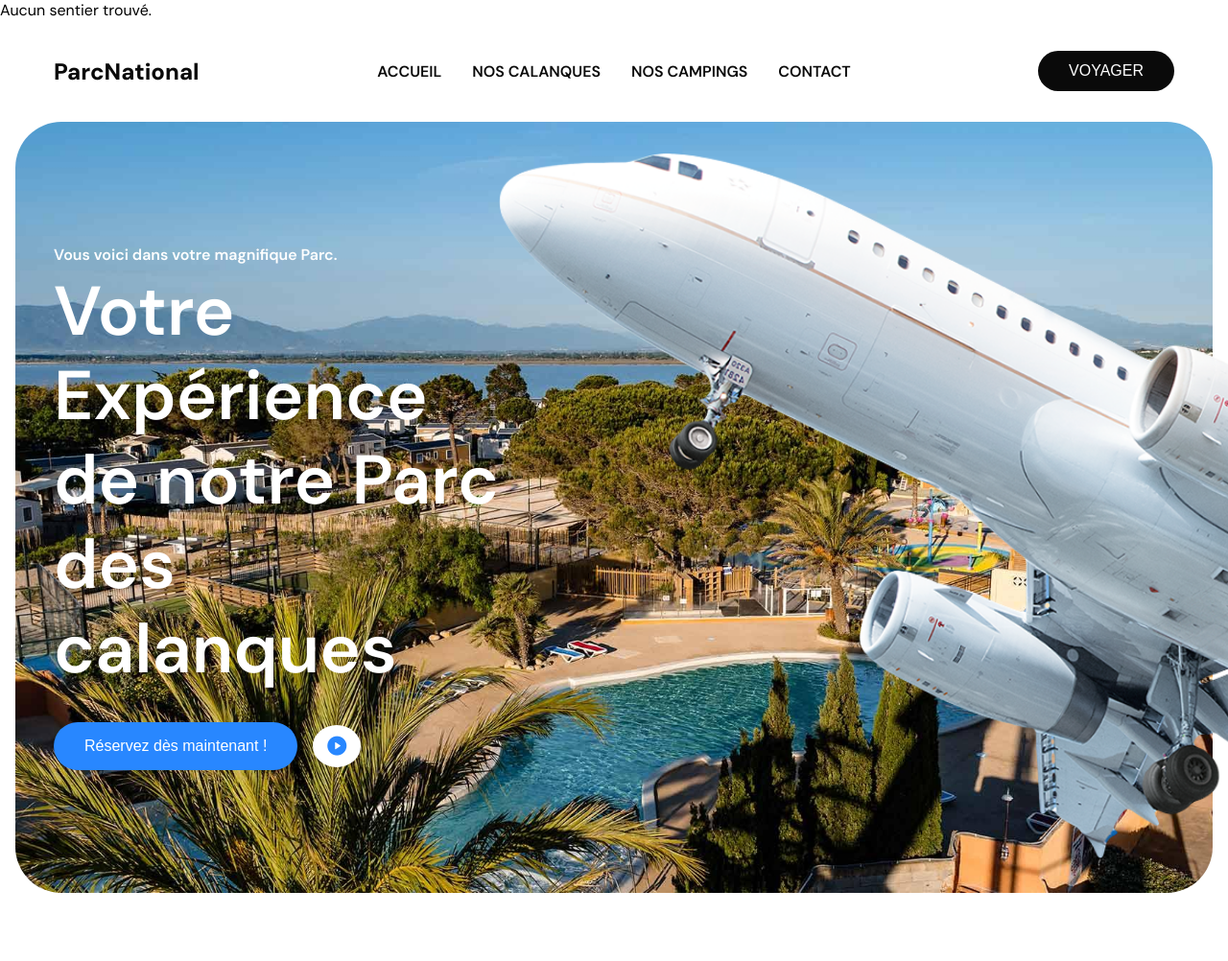
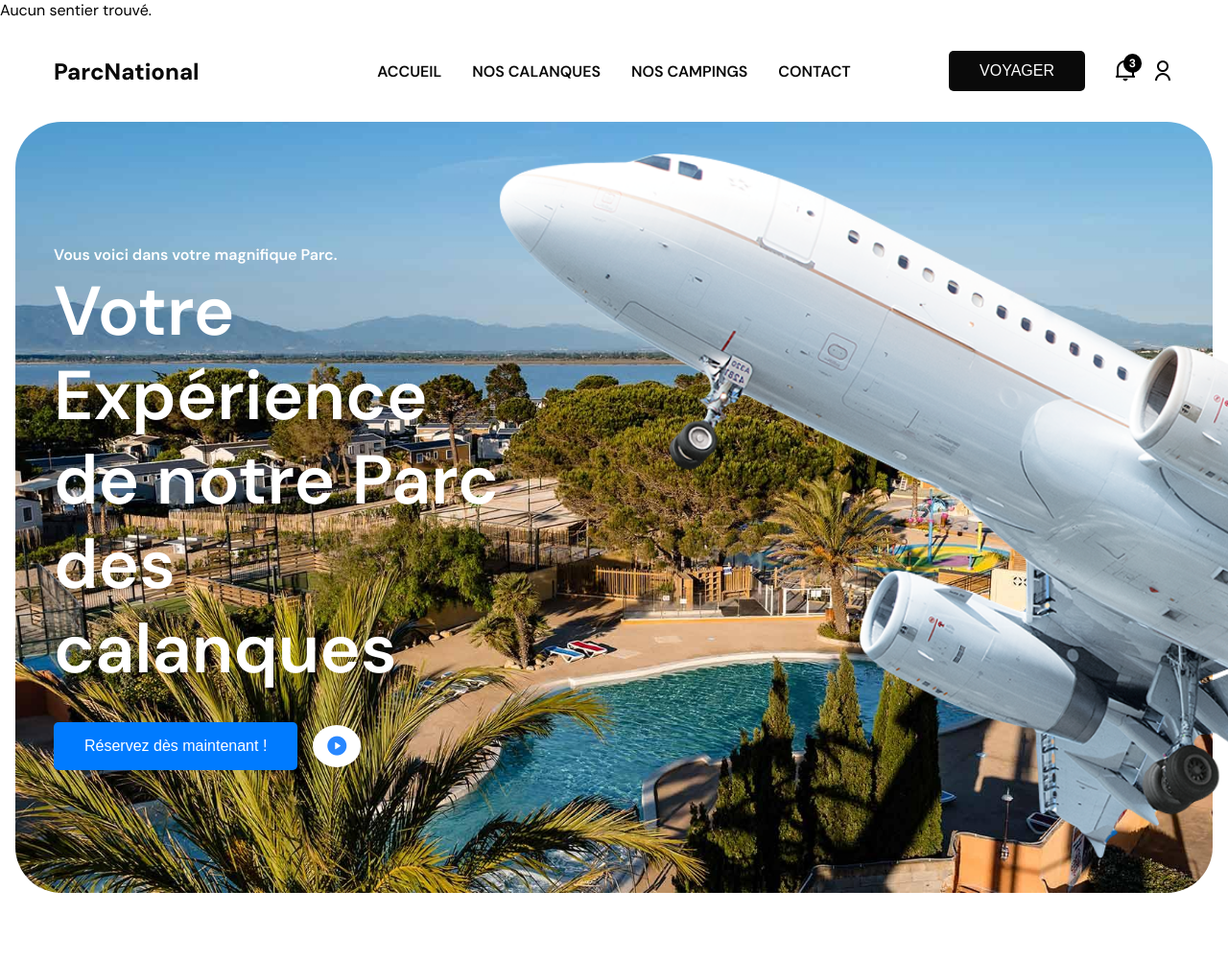
Before and after one commit to william-rauwens-oliver/parcNational, a PHP site: page / in a window 1280 px wide. Shown: the top 1002 px of the page at 96% size. Run offline with PHP 8.4, Linux system fonts and the light colour scheme; data that the repository does not hold is empty; some libraries are stand-ins or nearby versions.

Commit message:
add notifcation add connexion icon

```diff
--- a/index.php
+++ b/index.php
@@ -62,8 +62,20 @@ try {
   </ul>
   <div class="nav__btns">
     <button class="btn">VOYAGER</button>
+    <div class="nav__icons">
+      <!-- icône de notifications -->
+      <a href="#" class="nav__icon">
+        <i class="ri-notification-2-line"></i>
+        <span class="notification-badge">3</span>
+      </a>
+      <!-- icône de connexion -->
+      <a href="#" class="nav__icon">
+        <i class="ri-user-line"></i>
+      </a>
+    </div>
   </div>
 </nav>
+
 
     <header id="home">
       <div class="header__container">
--- a/styles.css
+++ b/styles.css
@@ -142,8 +142,55 @@ nav {
 }
 
 .nav__btns {
-  display: none;
+  display: flex;
+  align-items: center;
+  gap: 15px;
 }
+
+.btn {
+  background-color: #007bff;
+  color: white;
+  border: none;
+  padding: 10px 20px;
+  border-radius: 5px;
+  cursor: pointer;
+  transition: background-color 0.3s ease;
+}
+
+.btn:hover {
+  background-color: #0056b3;
+}
+
+.nav__icons {
+  display: flex;
+  align-items: center;
+}
+
+.nav__icon {
+  position: relative;
+  margin-left: 15px;
+  font-size: 24px;
+  color: var(--black);
+  text-decoration: none;
+  transition: color 0.3s ease;
+}
+
+.nav__icon:hover {
+  color: #007bff;
+}
+
+.notification-badge {
+  position: absolute;
+  top: -5px;
+  right: -5px;
+  background: rgb(0, 0, 0);
+  color: rgb(255, 255, 255);
+  border-radius: 50%;
+  padding: 2px 6px;
+  font-size: 12px;
+  font-weight: bold;
+}
+
 
 header {
   margin-top: 5rem;
@@ -598,6 +645,8 @@ footer {
   text-align: center;
 }
 
+
+
 @media (width > 540px) {
   .destination__grid {
     grid-template-columns: repeat(2, 1fr);
```
Lines whose indentation alone changed are shown as unchanged.
